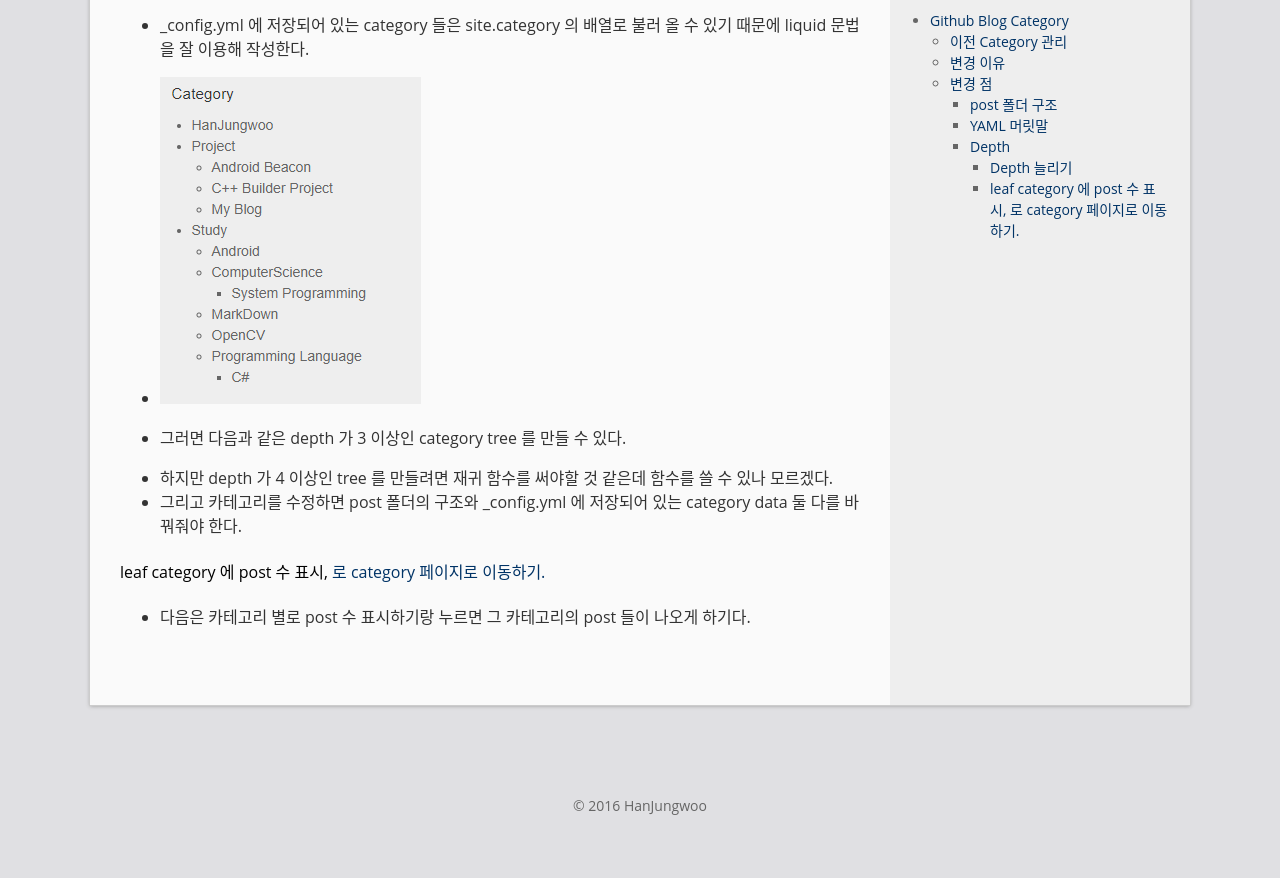
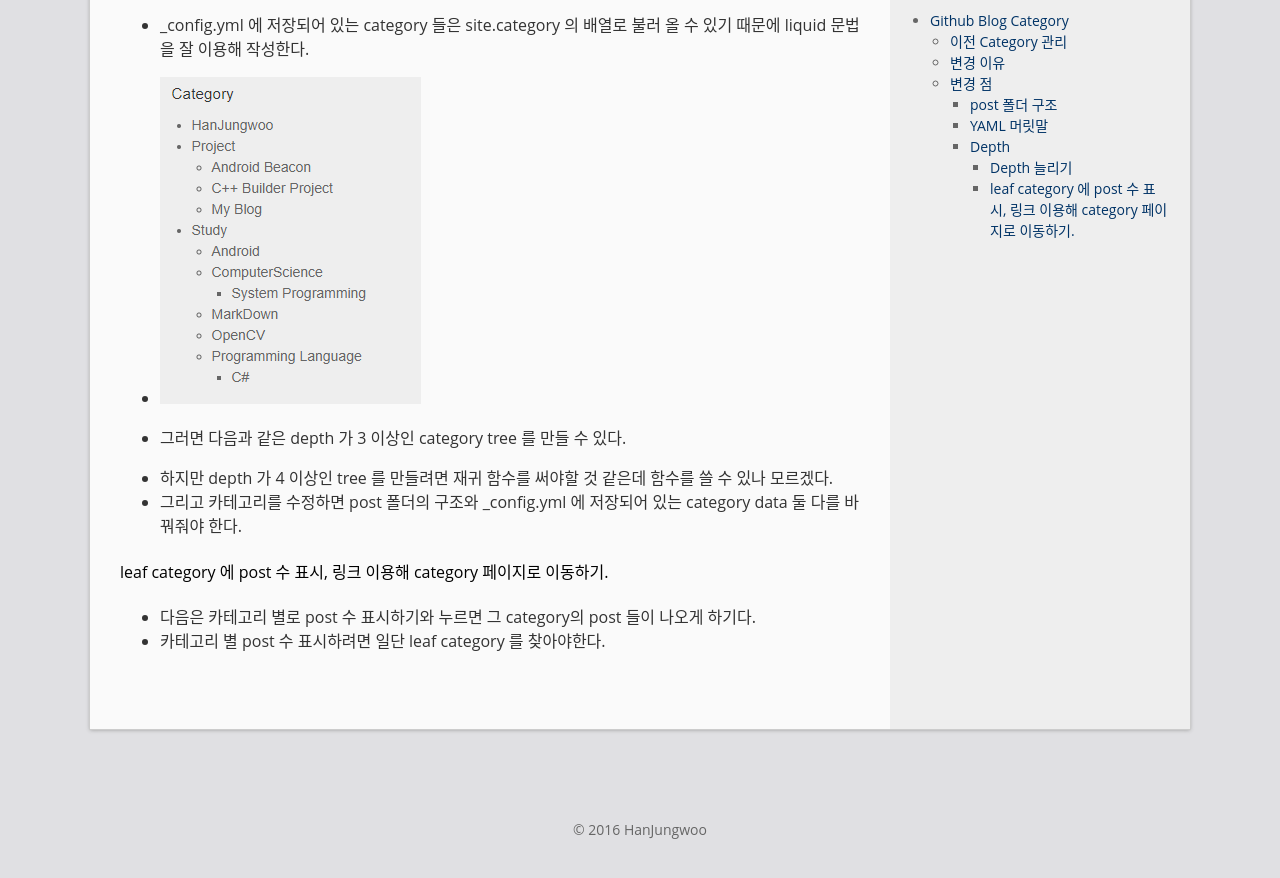
Before and after one commit to sunrisehouse/hanjungwoo-blog-old, a Jekyll site: the page built from posts/Project/My Blog/_posts/2019-01-24-Jekyll blog category depth.md, in a window 1280 px wide and 900 px high, scrolled down 3871 px. Shown: the top 878 px of the window. Built offline with Jekyll 4.4.1, drawn with Linux system fonts in a browser that asks for light colours; comment, search, counter and statistics services are not loaded.

Commit message:
upload category

```diff
--- a/_includes/sidebar.html
+++ b/_includes/sidebar.html
@@ -27,25 +27,35 @@
 <div class="col-box">
   <div class="col-box-title">Category</div>
   <ul>
-    {% for category_level1 in site.category %}{%if category_level1[0] != nil%}
+    {%- for category_level1 in site.category -%}
+    {%- if category_level1[0] != nil -%}
       <li>
         <p>{{ category_level1[0] }}</p>
         <ul>
-        {% for category_level2 in category_level1[1] %}{%if category_level2[0] != nil%}
+        {%- for category_level2 in category_level1[1] -%}
+        {%- if category_level2[0] != nil -%}
           <li>
             <p>{{ category_level2[0] }}</p>
             <ul>
-              {% for category_level3 in category_level2[1] %}{%if category_level3[0] != nil%}
+              {%- for category_level3 in category_level2[1] -%}
+              {%- if category_level3[0] != nil -%}
               <li>
                 <p>{{ category_level3[0] }}</p>
               </li>
-              {% endif %}{% endfor %}
+              {%- else -%}
+
+              {%- endif -%}
+              {%- endfor -%}
             </ul>
           </li>
-        {% endif %}{% endfor %}
+        {%- else -%}
+        {%- endif -%}
+        {%- endfor -%}
         </ul>
       </li>
-    {% endif %}{% endfor %}
+    {%- else -%}
+    {%- endif -%}
+    {%- endfor -%}
   </ul>
 </div>
 
--- a/posts/Project/My Blog/_posts/2019-01-24-Jekyll blog category depth.md
+++ b/posts/Project/My Blog/_posts/2019-01-24-Jekyll blog category depth.md
@@ -57,6 +57,7 @@ category: MyBlog
 * 하지만 depth 가 4 이상인 tree 를 만들려면 재귀 함수를 써야할 것 같은데 함수를 쓸 수 있나 모르겠다.
 * 그리고 카테고리를 수정하면 post 폴더의 구조와 _config.yml 에 저장되어 있는 category data 둘 다를 바꿔줘야 한다.
 
-#### leaf category 에 post 수 표시, <a> 로 category 페이지로 이동하기.
+#### leaf category 에 post 수 표시, 링크 이용해 category 페이지로 이동하기.
 
-* 다음은 카테고리 별로 post 수 표시하기랑 누르면 그 카테고리의 post 들이 나오게 하기다.
+* 다음은 카테고리 별로 post 수 표시하기와 누르면 그 category의 post 들이 나오게 하기다.
+* 카테고리 별 post 수 표시하려면 일단 leaf category 를 찾아야한다.
```
